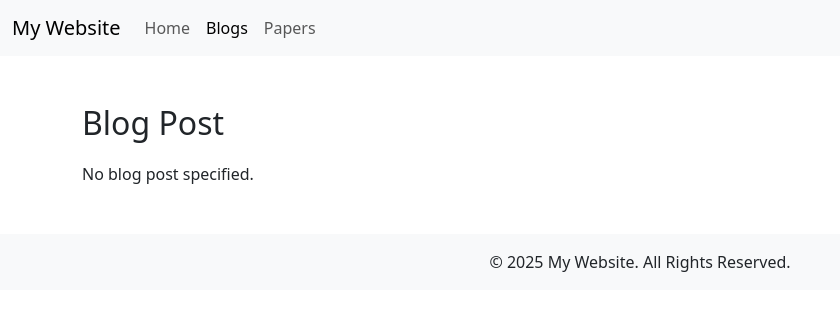
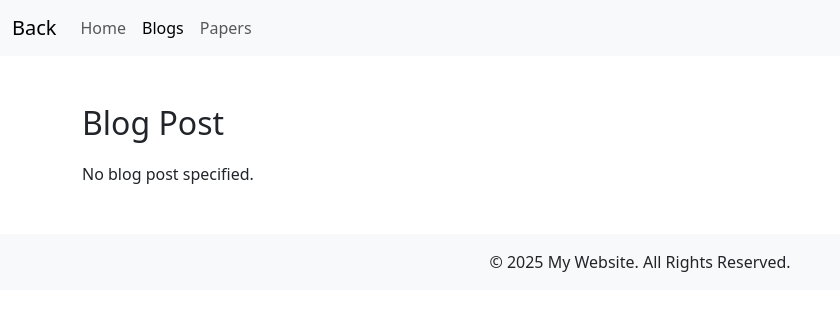
Before and after one commit to tamil-phy/tamil-phy.github.io, a plain HTML site: page blog-post.html in a window 1280 px wide. Shown: the whole page, without its empty margins (0-840 px from the left). Drawn offline with nearby package versions, Linux system fonts and the light colour scheme.

Commit message:
Back Button

```diff
--- a/blog-post.html
+++ b/blog-post.html
@@ -16,7 +16,7 @@
 <body>
     <nav class="navbar navbar-expand-lg navbar-light bg-light">
         <div class="container-fluid">
-            <a class="navbar-brand" href="index.html">My Website</a>
+            <a class="navbar-brand" href="index.html">Back</a>
             <button class="navbar-toggler" type="button" data-bs-toggle="collapse" data-bs-target="#navbarNav" aria-controls="navbarNav" aria-expanded="false" aria-label="Toggle navigation">
                 <span class="navbar-toggler-icon"></span>
             </button>
```
